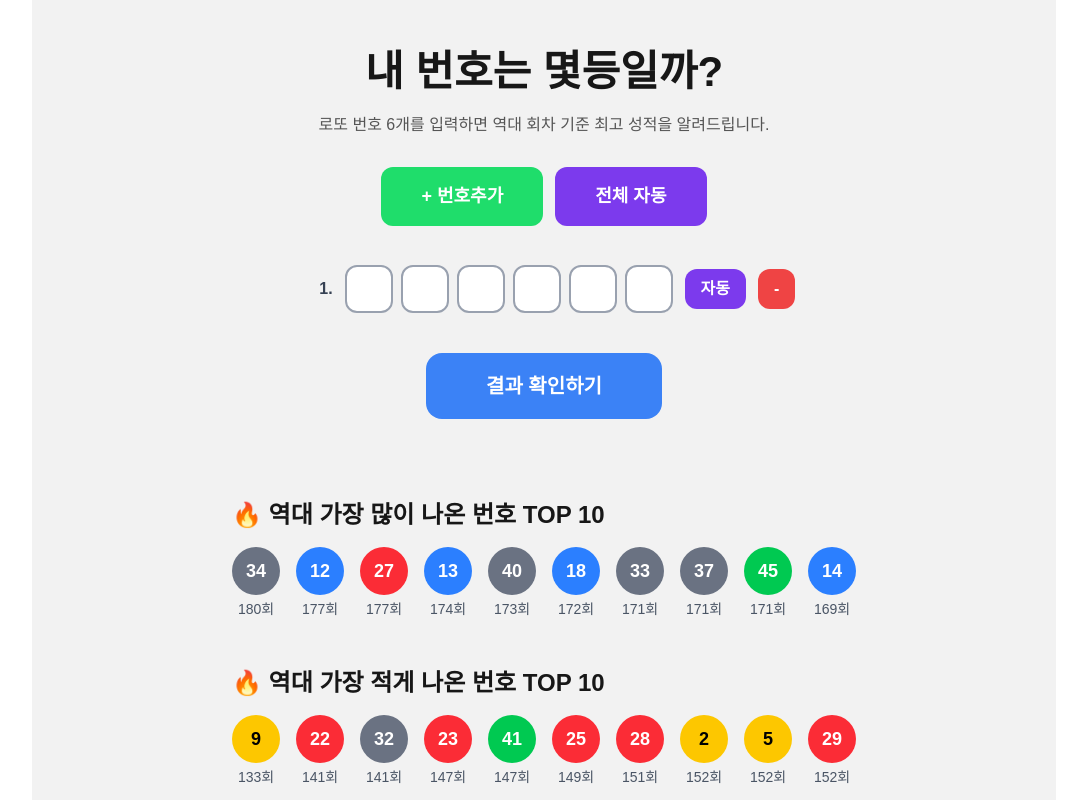
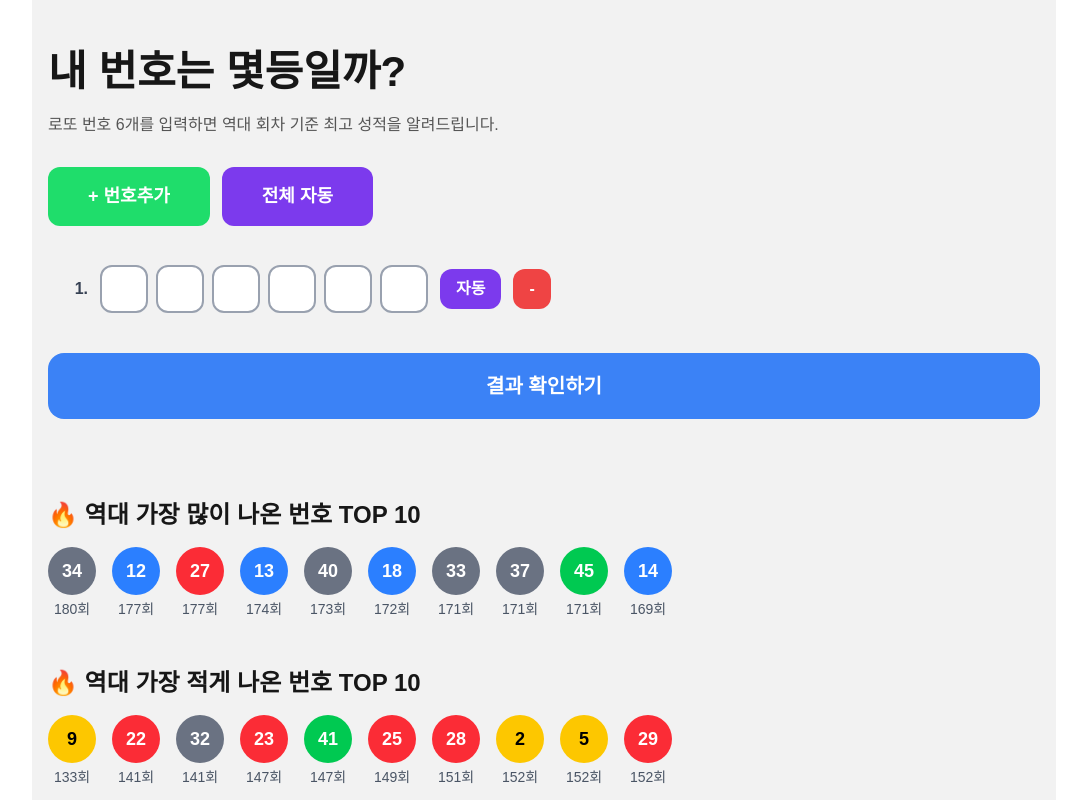
Before and after one commit to kzerowo/mylottorank, a Next.js app: page / in a window 1280 px wide. Shown: the top 800 px of the page, without its empty margins (96-1183 px from the left). Built offline with nearby package versions, Linux system fonts and the light colour scheme.

Commit message:
03162145

```diff
--- a/src/app/globals.css
+++ b/src/app/globals.css
@@ -32,13 +32,13 @@ body {
   gap: 12px;
 }
 
-.container{
-  display:flex;
-  flex-direction:column;
-  align-items:center;   /* PC는 가운데 유지 */
-  padding:40px 16px;
-  background:#f2f2f2;
-  min-height:100vh;
+.container {
+  display: flex;
+  flex-direction: column;
+  width: 100%;
+  padding: 40px 16px;
+  background: #f2f2f2;
+  min-height: 100vh;
 }
 
 /* 🔥 모바일에서만 stretch */
--- a/src/app/page.js
+++ b/src/app/page.js
@@ -339,13 +339,13 @@ export default function Home() {
   };
 
   return (
-    <main className="container mx-auto max-w-5xl px-4 py-8">
-      <h1 className="title">내 번호는 몇등일까?</h1>
-      <p className="desc">
+    <main className="container mx-auto max-w-5xl px-4">
+      <h1 className="title text-center md:text-left">내 번호는 몇등일까?</h1>
+      <p className="desc text-center md:text-left">
         로또 번호 6개를 입력하면 역대 회차 기준 최고 성적을 알려드립니다.
       </p>
 
-      <div className="flex gap-3 mb-6">
+      <div className="flex gap-3 mb-6 justify-center md:justify-start">
         <button
           className="addBtn btnBase disabled:opacity-40"
           onClick={addGame}
```
